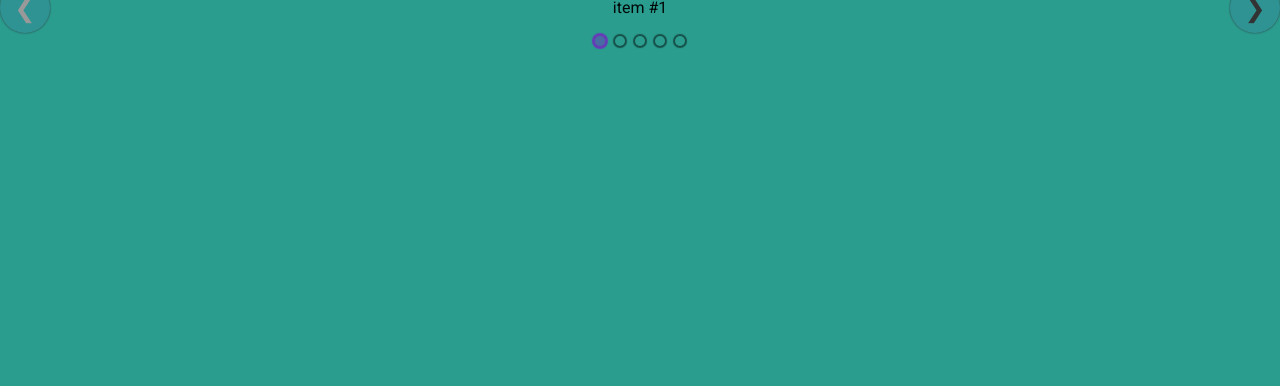
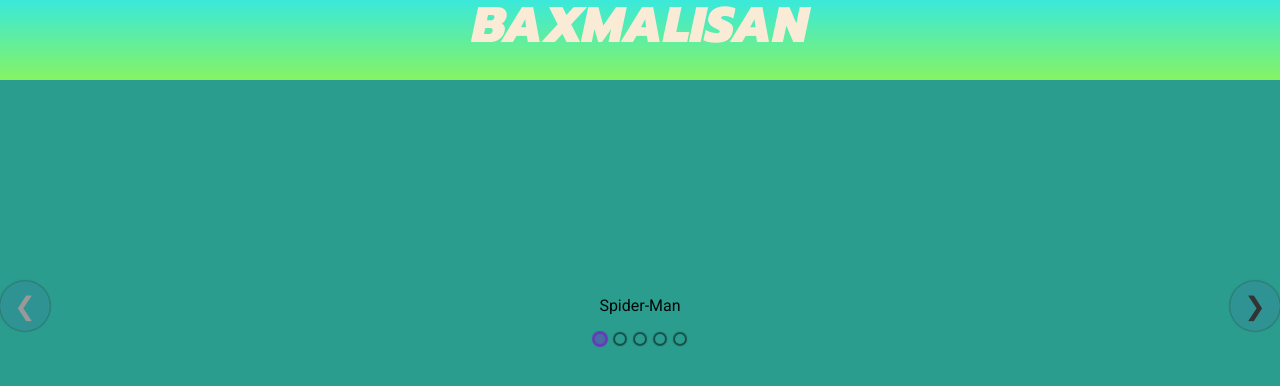
Before and after one commit to neponyattniy/M5, a React (Create React App) app: page /maylike in a window 1280 px wide. Shown: the top 386 px of the page. Built offline with nearby package versions, Linux system fonts and the light colour scheme.

Commit message:
some changes

```diff
--- a/src/components/Header/Header.js
+++ b/src/components/Header/Header.js
@@ -11,8 +11,10 @@ class Header extends Component {
                     BAXMALISAN
                 </h1>
                 <Link to = "/maylike">
-                Вам может понравить
-                </Link><a  id='link2'>Наши контакты</a>
+                Вам может понравиться
+                </Link><a  id='link2'>
+                Наши контакты
+                </a>
             </header>
         );
     }
--- a/src/pages/MayLike/MayLike.css
+++ b/src/pages/MayLike/MayLike.css
@@ -1 +1,13 @@
 @import "react-slideshow-image/dist/styles.css";
+@import url('https://fonts.googleapis.com/css2?family=Prompt:ital,wght@1,900&family=Roboto:ital,wght@0,100;0,300;0,500;0,700;0,900;1,400&display=swap');
+
+.headersss {
+    font-family: 'Prompt', sans-serif;
+    height: 80px;
+    font-size: 50px;
+    margin-bottom: 17%;
+ background-image:   linear-gradient(#3ae9da, #86f363);
+    color: antiquewhite;
+    display: flex;
+    justify-content: center;
+}
--- a/src/pages/MayLike/MayLike.js
+++ b/src/pages/MayLike/MayLike.js
@@ -1,10 +1,11 @@
 import React, { Component } from 'react';
 import Carousel from 'react-elastic-carousel';
+import './MayLike.css'
 
 export default class MayLike extends Component {
   state = {
     items: [
-      {id: 1, title: 'item #1'},
+      {id: 1, title: 'Spider-Man', url: 'https://i.ndtvimg.com/i/2015-04/spider_640x480_81428827476.jpg'},
       {id: 2, title: 'item #2'},
       {id: 3, title: 'item #3'},
       {id: 4, title: 'item #4'},
@@ -15,9 +16,18 @@ export default class MayLike extends Component {
   render () {
     const { items } = this.state;
     return (
+      <div className='carousel'>
+        <header>
+          <h1 className='headersss'>BAXMALISAN</h1>
+        </header>
       <Carousel>
-        {items.map(item => <div key={item.id}>{item.title}</div>)}
+        {items.map(item => <div key={item.id}>{item.title}
+          <img url = 'https://i.ndtvimg.com/i/2015-04/spider_640x480_81428827476.jpg'></img>
+
+        </div>)}
       </Carousel>
+      </div>
+
     )
   }
 }
```
